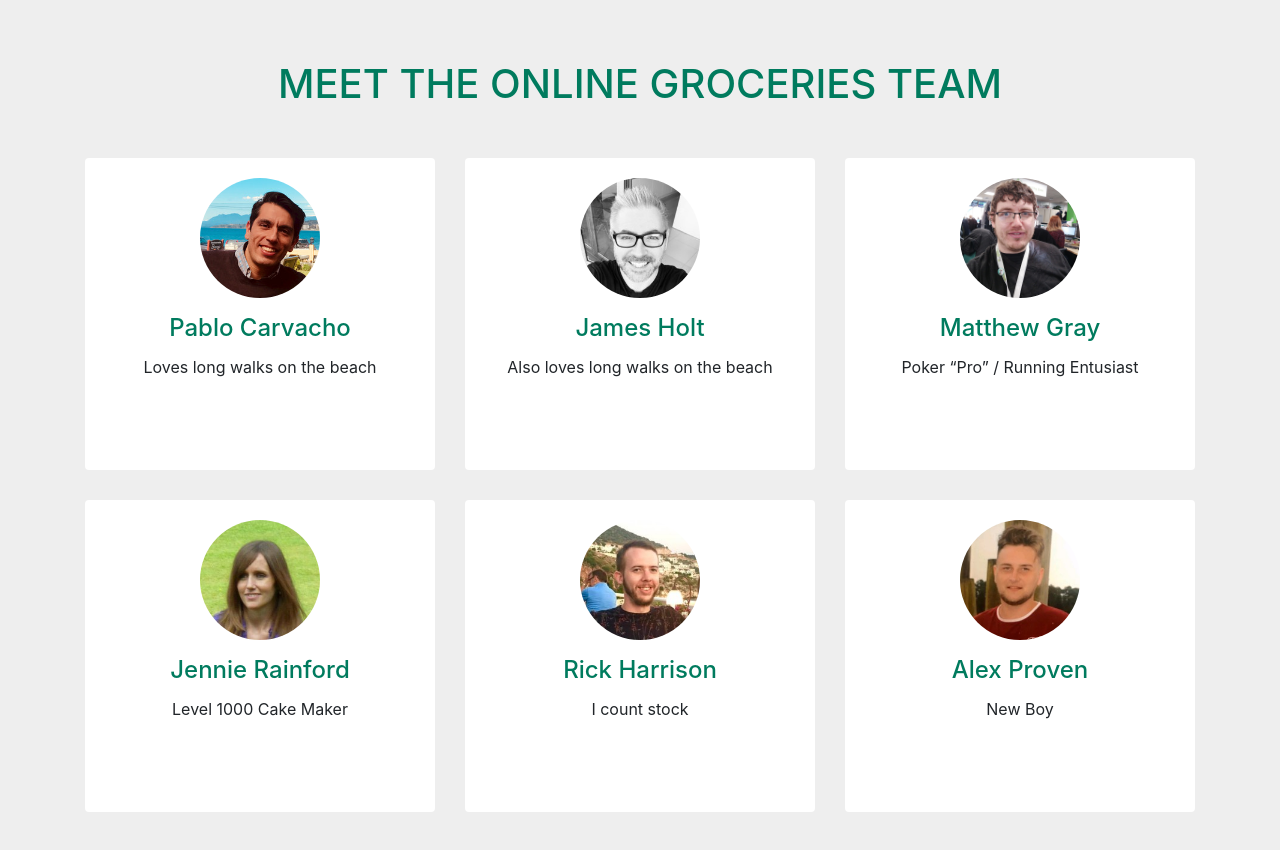
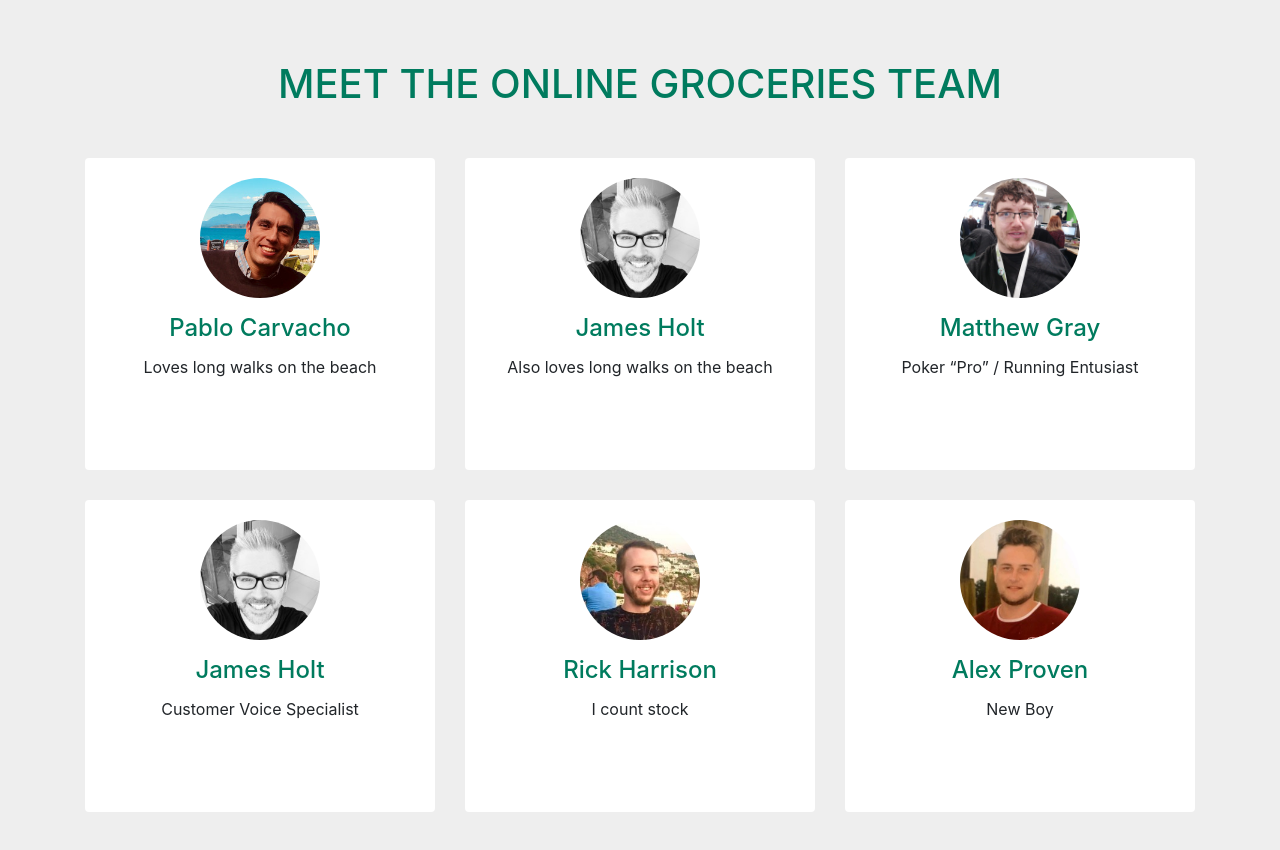
Before and after one commit to Alexproven1/OnlineGroceryTeam, a plain HTML site: page index.html in a window 1280 px wide. Drawn offline with nearby package versions, Linux system fonts and the light colour scheme.

Commit message:
Update index.html

```diff
--- a/index.html
+++ b/index.html
@@ -258,9 +258,9 @@ section .section-title {
                         <div class="frontside">
                             <div class="card">
                                 <div class="card-body text-center">
-                                    <p><img class=" img-fluid" src="https://github.com/Alexproven1/OnlineGroceryTeam/blob/master/Jennie.jpg?raw=true" alt="card image"></p>
-                                    <h4 class="card-title">Jennie Rainford</h4>
-                                    <p class="card-text">Level 1000 Cake Maker</p>
+                                    <p><img class=" img-fluid" src=https://github.com/Alexproven1/OnlineGroceryTeam/blob/master/james.jpg?raw=true alt="card image"></p>
+                                    <h4 class="card-title">James Holt</h4>
+                                    <p class="card-text">Customer Voice Specialist</p>
                                 </div>
                             </div>
                         </div>
@@ -268,17 +268,17 @@ section .section-title {
                             <div class="card">
                                 <div class="card-body text-center mt-4">
                                     <h4 class="card-title">Responsibilities</h4>
-                                    <p>Master of all cakes</p>
-                                    <p>Stuff</p>
-                                    <p>More Stuff</p>
-                                    <p>Even more Stuff</p>
-                                    <p>Voice of customer</p>
+                                    <p>Voice of the Online Customer</p>
+                                    <p>Feedback tools - Opinion Lab & Recovery App</p>
+                                    <p>Session replay - Decibel</p>
                                 </div>
                             </div>
                         </div>
                     </div>
                 </div>
             </div>
+            <!-- ./Team member -->
+
             <!-- ./Team member -->
 
             <!-- Team member -->
```
